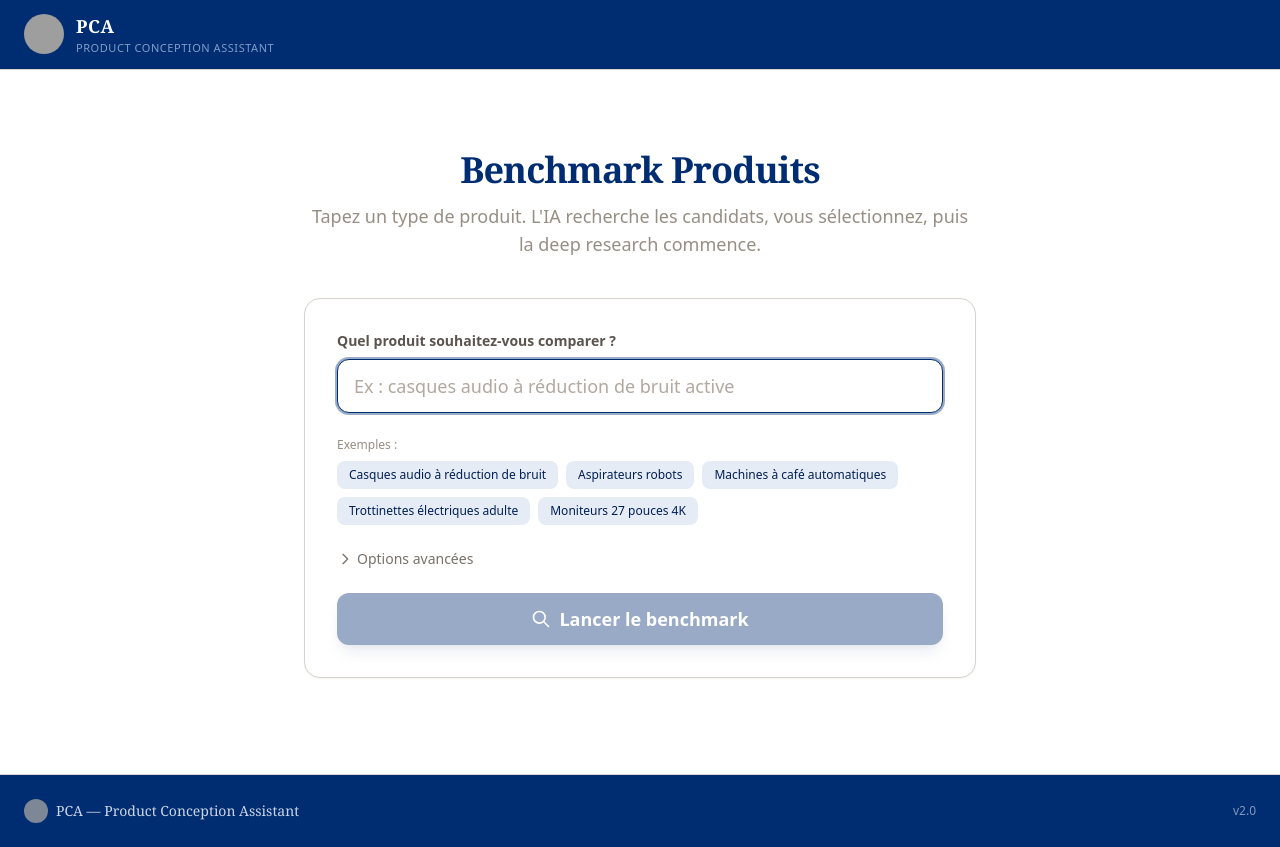
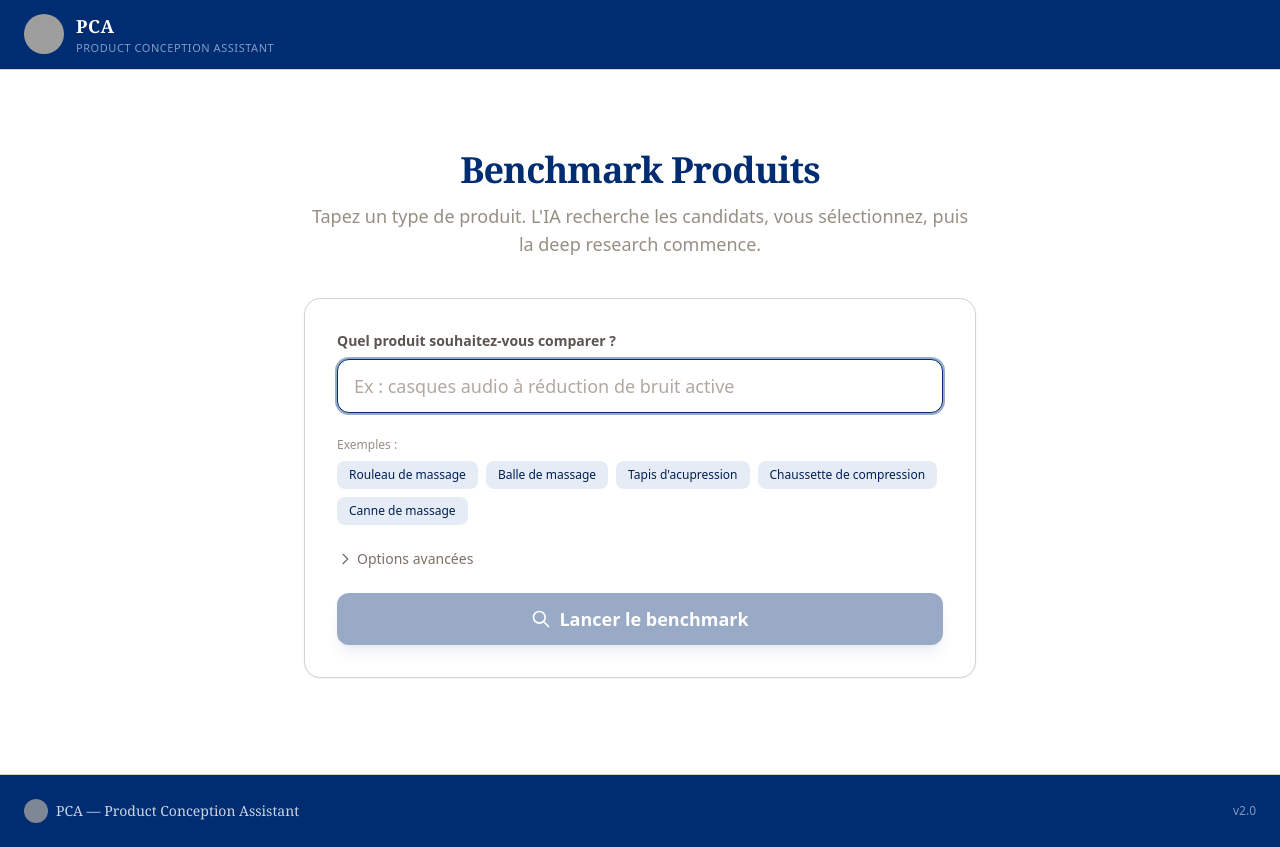
Before and after one commit to VRX-FOREST/benchmark-tool, a Next.js app in the folder frontend/: page / in a window 1280 px wide. Built offline with nearby package versions, Linux system fonts and the light colour scheme; no server answers; grey boxes are pictures that could not be loaded.

Commit message:
nouveau exemple

```diff
--- a/frontend/src/components/SearchForm.tsx
+++ b/frontend/src/components/SearchForm.tsx
@@ -30,11 +30,11 @@ export default function SearchForm({ onSubmit }: Props) {
   };
 
   const examples = [
-    "Casques audio à réduction de bruit",
-    "Aspirateurs robots",
-    "Machines à café automatiques",
-    "Trottinettes électriques adulte",
-    "Moniteurs 27 pouces 4K",
+    "Rouleau de massage",
+    "Balle de massage",
+    "Tapis d'acupression",
+    "Chaussette de compression",
+    "Canne de massage",
   ];
 
   return (
```
